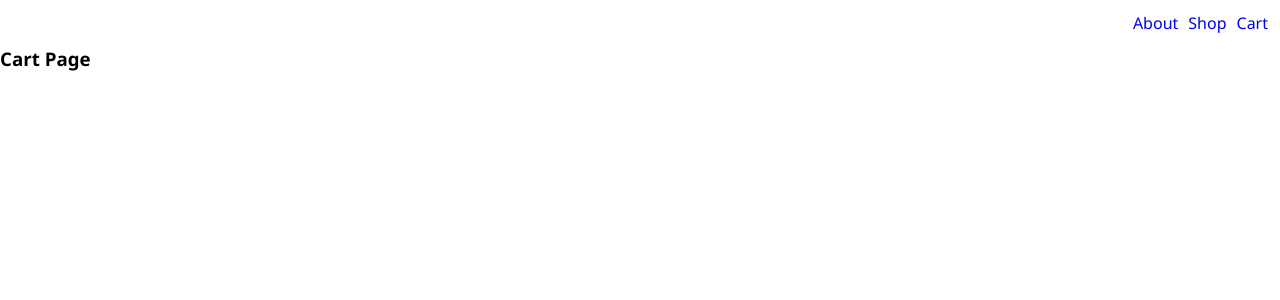
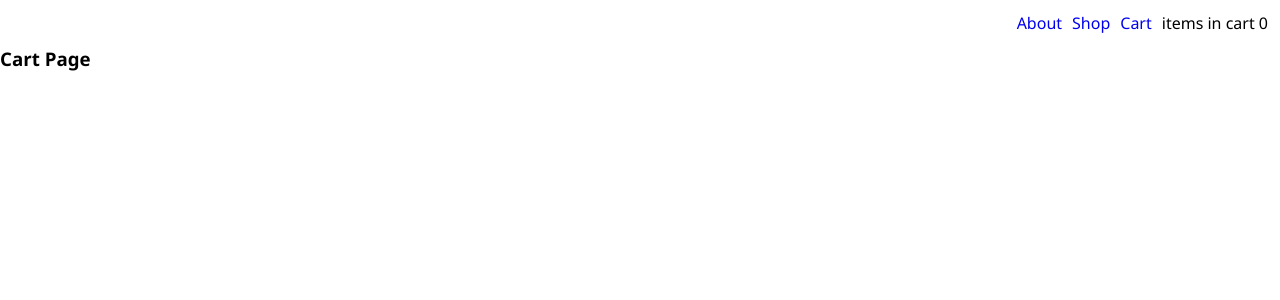
Before and after one commit to GytAndr/shopping-cart, a React (Create React App) app: page /cart in a window 1280 px wide. Shown: the top 300 px of the page. Built offline with nearby package versions, Linux system fonts and the light colour scheme.

Commit message:
cart state and update fn added

```diff
--- a/src/App.jsx
+++ b/src/App.jsx
@@ -4,15 +4,22 @@ import Cart from './pages/Cart';
 import Navbar from './Components/Navbar';
 import ProductPage from './pages/ProductPage';
 import { BrowserRouter, Routes, Route } from 'react-router-dom';
+import { useState } from 'react';
 
 function App() {
+	const [cartProducts, setCartProducts] = useState([]);
+	function addToCart(item) {
+		setCartProducts((prevProducts) => {
+			return [...prevProducts, item];
+		});
+	}
 	return (
 		<BrowserRouter>
-			<Navbar />
+			<Navbar cart={cartProducts.length} />
 			<Routes>
 				<Route path="/" element={<Home />} />
-				<Route path="/shop" element={<Shop />} />
-				<Route path="/shop/:id" element={<ProductPage />} />
+				<Route path="/shop" element={<Shop add={addToCart} />} />
+				<Route path="/shop/:id" element={<ProductPage add={addToCart} />} />
 				<Route path="/cart" element={<Cart />} />
 			</Routes>
 		</BrowserRouter>
--- a/src/Components/Navbar.jsx
+++ b/src/Components/Navbar.jsx
@@ -1,11 +1,12 @@
 import '../Styles/Navbar.css';
-import { Link } from 'react-router-dom';
-const Navbar = () => {
+
+const Navbar = ({ cart }) => {
 	return (
 		<nav>
 			<a href="/">About</a>
 			<a href="/shop">Shop</a>
 			<a href="/cart">Cart</a>
+			<p>items in cart {cart}</p>
 		</nav>
 	);
 };
```
